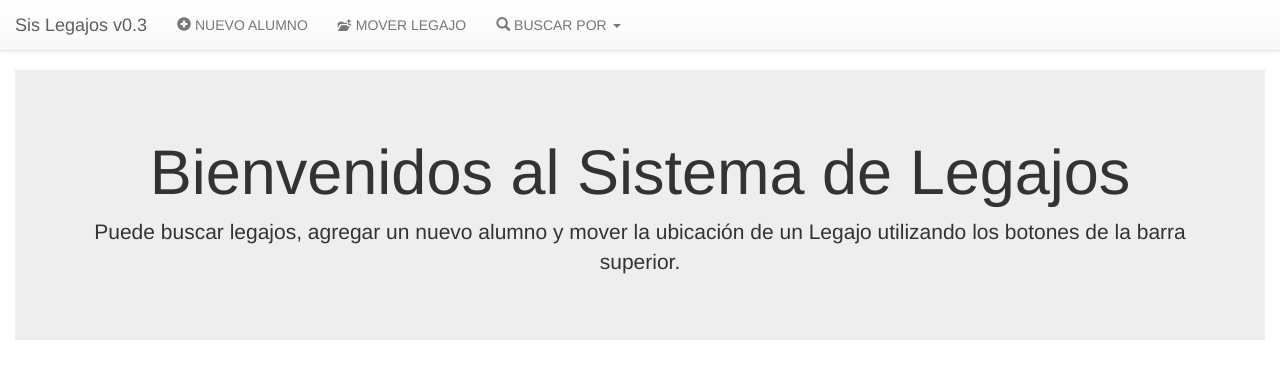
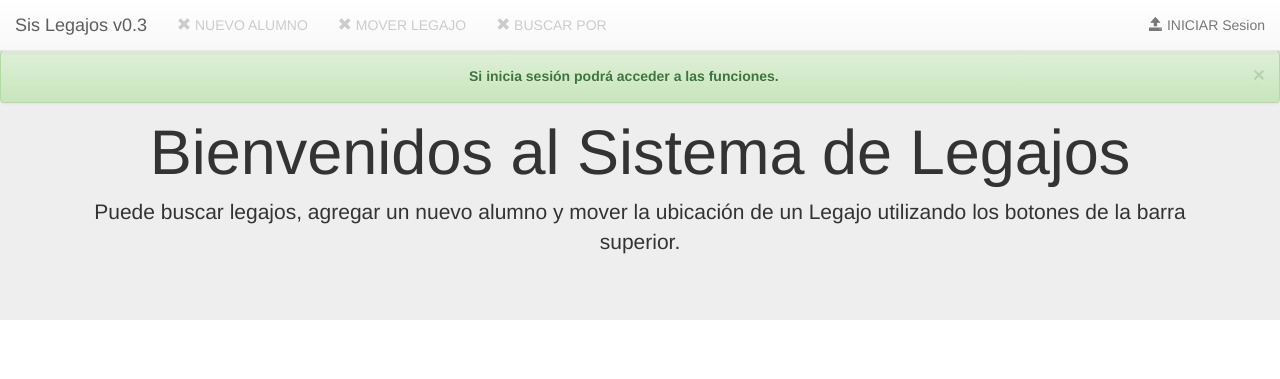
Before and after one commit to Informatorio/Sis_legajos, a Django app: page /home/ in a window 1280 px wide. Shown: the top 379 px of the page. Run offline with Django 3.2, Linux system fonts and the light colour scheme; some libraries are stand-ins or nearby versions.

Commit message:
Agregado de style.css, modificaciones a base.html, agregado y conectado con home.html, arreglado ciertos asuntos de padding y agregado sistema de Login y Logout.

```diff
--- a/Alumnos/models.py
+++ b/Alumnos/models.py
@@ -22,7 +22,7 @@ class Alumno(models.Model):
 		return Alumno.objects.filter(dni=dni)
 	@staticmethod
 	def buscar_legajo_apellido(apellido):
-		return Alumno.objects.filter(apellido=apellido)
+		return Alumno.objects.filter(apellido__iexact=apellido)
 	@staticmethod
 	def buscar_legajo_legajo(legajo):
 		return Alumno.objects.filter(legajo=legajo)
--- /dev/null
+++ b/Alumnos/static/css/style.css
@@ -0,0 +1,19 @@
+#AlertaVerdeArriba{
+	float: left;
+	width: 100%;
+	text-align: center;
+	margin: 0px 0px;
+}
+
+#MarginDeArriba{
+	margin-top:50px;
+	text-align:center;
+}
+
+#content{
+	padding: 0px;
+}
+
+#BotonIniciarSesion{
+	margin-right: 0px;
+}
--- a/Alumnos/templates/base.html
+++ b/Alumnos/templates/base.html
@@ -11,7 +11,7 @@
 	</head>
 	<body>
 
-<!-- COMIENZO TOP BAR -->
+<!-- #################################### COMIENZO TOPBAR ############################################ -->
 
 <nav class="navbar navbar-default navbar-fixed-top">
     <!-- Brand and toggle get grouped for better mobile display -->
@@ -19,9 +19,21 @@
       <a class="navbar-brand" href="/home">Sis Legajos v0.3</a>
     </div>
 
-    <!-- Collect the nav links, forms, and other content for toggling -->
+<!-- #################################### COMIENZO BOTONES ############################################ -->
 
 	<div class="collapse navbar-collapse" id="bs-example-navbar-collapse-1">
+
+		{% if not user.is_authenticated %}
+			<ul class="nav navbar-nav">
+				<li class="disabled"><a href="#"><span class="glyphicon glyphicon-remove" aria-hidden="true"></span> NUEVO ALUMNO</a></li>
+				<li class="disabled"><a href="#"><span class="glyphicon glyphicon-remove" aria-hidden="true"></span> MOVER LEGAJO</a></li>
+				<li class="disabled"><a href="#"><span class="glyphicon glyphicon-remove" aria-hidden="true"></span> BUSCAR POR</a></li>
+<!--		<li class="disabled"><a href="#"><span class="glyphicon glyphicon-remove" aria-hidden="true"></span> BOTON 4 </a></li>
+			<li class="disabled"><a href="#"><span class="glyphicon glyphicon-remove" aria-hidden="true"><
+/span> BOTON 5</a></li> -->
+			</ul>
+		{% else %}
+
 	<ul class="nav navbar-nav">
 
 		<li class="nav-item">
@@ -31,6 +43,9 @@
 		<li class="nav-item">
 			<a class="nav-link" href="#"><span class="glyphicon glyphicon-level-up" aria-hidden="false"></span> MOVER LEGAJO</a>
 		</li>
+
+<!-- #################################### COMIENZO DROPDOWN ############################################ -->
+
 
 		<li class="dropdown">
 			<a href="#" class="dropdown-toggle" data-toggle="dropdown" role="button" aria-haspopup="true" aria-expanded="false"><span class="glyphicon glyphicon-search" aria-hidden="true"></span> BUSCAR POR <span class="caret"></span></a>
@@ -47,10 +62,31 @@
 			</ul>
 		</li>
 	</ul>
-	</div>
+
+	{% endif %}
+
+<!-- #################################### COMIENZO LOGIN ############################################ -->
+
+	<ul class="nav navbar-nav navbar-right" id="BotonIniciarSesion">
+	{% if not user.is_authenticated %}
+		<li><a href="/login/"><span class="glyphicon glyphicon-open" aria-hidden="true"></span> INICIAR Sesion</a></li>
+  	{% else %}
+		<li class="dropdown">
+		<a href="#" class="dropdown-toggle" data-toggle="dropdown" role="button" aria-haspopup="true" aria-expanded="false"><span class="glyphicon glyphicon-credit-card" aria-hidden="true"></span> Bienvenido <b>{{ user.username }}</b> <span class="caret"></span></a>
+			<ul class="dropdown-menu">
+				<li><a href="#">Perfil</a></li>
+				<li role="separator" class="divider"></li>
+				<li><a href="/logout/">Cerrar Sesion</a></li>
+			</ul>
+		</li>
+	{% endif %}
+	</ul>
 </nav>
-<!-- FINAL TOP BAR -->
-			<div class="corregir-menu-fix" style="margin-top:70px; text-align:center">
+<!-- ####################################### FIN LOGIN ############################################## -->
+<!-- ####################################### FIN TOPBAR ############################################ -->
+
+
+			<div class="corregir-menu-fix" id="MarginDeArriba">
 			</div>
 			<div class="col-lg-12" class="col-md-8" class="col-sm-12" id="content">
 				{% block content %}
@@ -58,17 +94,9 @@
 			</div>
 		</div>
 
-		<!-- <script src="http://code.jquery.com/jquery-latest.js"></script> -->
-		<script
-			  src="https://code.jquery.com/jquery-3.1.1.js"
-			  integrity="sha256-16cdPddA6VdVInumRGo6IbivbERE8p7CQR3HzTBuELA="
-			  crossorigin="anonymous"></script>
-		<script src="https://maxcdn.bootstrapcdn.com/bootstrap/3.3.7/js/bootstrap.min.js"></script>
+<script src="https://code.jquery.com/jquery-3.1.1.js" integrity="sha256-16cdPddA6VdVInumRGo6IbivbERE8p7CQR3HzTBuELA=" crossorigin="anonymous"></script>
+<script src="https://maxcdn.bootstrapcdn.com/bootstrap/3.3.7/js/bootstrap.min.js"></script>
 
-<!--		<script src="../static/js/jquery-3.1.1.js"></script>
-		<script src="../static/js/bootstrap.js"></script>
-		<script src="../static/js/bootstrap.min.js"></script>
-		<script src="../static/js/npm.js"></script> -->
-
+		</div>
 	</body>
 </html>
--- a/Alumnos/templates/home.html
+++ b/Alumnos/templates/home.html
@@ -1,6 +1,15 @@
 {% extends "base.html" %}
 
 {% block content %}
+
+			{% if not user.is_authenticated %}
+				<div class="alert alert-success alert-dismissible" id="AlertaVerdeArriba" role="alert">
+				<button type="button" class="close" data-dismiss="alert" aria-label="Close">
+				<span aria-hidden="true">&times;</span></button>
+				<b>Si inicia sesión podrá acceder a las funciones.</b>
+				</div>
+			{% endif %}
+
 	<div class="jumbotron">
 		<div class="container" style="text-align:center">
 			  <h1>Bienvenidos al Sistema de Legajos</h1>
--- a/Alumnos/views.py
+++ b/Alumnos/views.py
@@ -2,9 +2,6 @@ from django.shortcuts import render
 from django.http import HttpResponse,Http404
 from Alumnos.models import Alumno, Localizacion, Lugar, Archivo
 from Alumnos.forms import Busqueda_legajo_dni, Busqueda_legajo_apellido, Busqueda_legajo_legajo, Nuevo_alumno, AlmacenarForm
-
-def index(request):
-	return render(request, 'base.html')
 
 def home(request):
 	return render(request, 'home.html')
--- a/Sis_legajos/settings.py
+++ b/Sis_legajos/settings.py
@@ -11,6 +11,7 @@ https://docs.djangoproject.com/en/1.10/ref/settings/
 """
 
 import os
+from django.core.urlresolvers import reverse_lazy
 
 # Build paths inside the project like this: os.path.join(BASE_DIR, ...)
 BASE_DIR = os.path.dirname(os.path.dirname(os.path.abspath(__file__)))
@@ -119,3 +120,5 @@ USE_TZ = True
 # https://docs.djangoproject.com/en/1.10/howto/static-files/
 
 STATIC_URL = '/static/'
+LOGIN_URL = '/login/'
+LOGIN_REDIRECT_URL = reverse_lazy('Home')
--- a/Sis_legajos/urls.py
+++ b/Sis_legajos/urls.py
@@ -16,10 +16,10 @@ Including another URLconf
 from django.conf.urls import url
 from django.contrib import admin
 from Alumnos import views
+from django.contrib.auth.views import login, logout
 
 urlpatterns = [
     url(r'^admin/', admin.site.urls),
-    url(r'^$', views.index, name='Index'),
     url(r'^home/', views.home, name='Home'),
     url(r'^busqueda_dni/$', views.busqueda_dni),
     url(r'^busqueda_apellido/$', views.busqueda_apellido),
@@ -27,4 +27,6 @@ urlpatterns = [
     url(r'^legajo/([0-9]+)/$', views.alumno),
     url(r'^nuevo_alumno/$', views.nuevo_alumno),
     url(r'^almacenar/$', views.almacenar),
+    url(r'^login/$',login,{'template_name':'login.html'}),
+    url(r'^logout/$',logout,{'template_name':'logout.html'}),
 ]
```
Also changed, not shown: Alumnos/templates/login.html (added, +28 -0 lines), Alumnos/templates/logout.html (added, +12 -0 lines), db.sqlite3.
